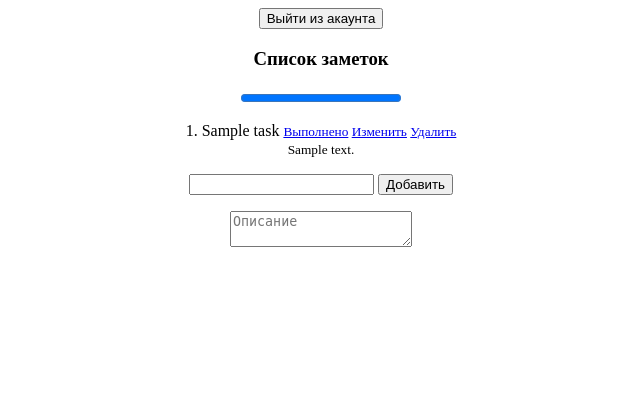
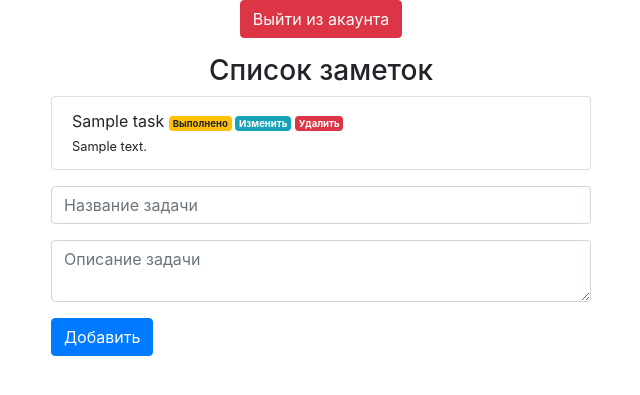
Before and after one commit to NRF24l01/zametki_site, a Flask app: template templates/tasks.html in a window 1280 px wide. Shown: the top 395 px of the page, without its empty margins (319-959 px from the left). Run offline with Flask 3, Linux system fonts and the light colour scheme; the template is opened without the code that fills it: most values are stand-ins (such as "Sample title", 1, 10 or a date in 2020); some libraries are stand-ins or nearby versions.

Commit message:
Beter UX

```diff
--- a/main.py
+++ b/main.py
@@ -125,4 +125,4 @@ def login_get():
         return render_template('login.html', fleksim='',name="Ваше имя пользователя", passw='Ваш пароль')
 
 
-app.run(debug=True, port='8000', host='0.0.0.0')
+app.run(debug=True, port='80', host='0.0.0.0')
--- a/templates/tasks.html
+++ b/templates/tasks.html
@@ -3,6 +3,9 @@
 <head>
     <meta charset="UTF-8">
     <title>Заметки</title>
+
+    <!-- Подключение Bootstrap -->
+    <link rel="stylesheet" href="https://maxcdn.bootstrapcdn.com/bootstrap/4.5.2/css/bootstrap.min.css">
 
     <style>
         .center {
@@ -12,43 +15,57 @@
         }
     </style>
     <form action="/logout" target="_blank" class="center">
-        <button>Выйти из акаунта</button>
+        <button class="btn btn-danger">Выйти из акаунта</button>
     </form>
 </head>
 <body>
 
-<h3 style="text-align: center;">Список заметок</h3>
+<div class="container">
+    <h3 class="text-center mt-3">Список заметок</h3>
 
-<p class="center">
-    <progress value="{{ done_count}}" max="{{ count }}">60%</progress>
-</p>
-
-<ol class="center">
+    <div class="row justify-content-center">
+        <div class="col-md-6">
+            <ul class="list-group mb-3">
                 {% for task in tasks %}
                 {% if task['del'] %}
                 {% else %}
                 {% if task['is_done'] %}
-                <li><strike>{{ task['name'] }}</strike> <small><a href="/tasks/{{ loop.index0 }}/undone">Не выполнено</a> <a
-                        href="/tasks/{{ loop.index0 }}/edit">Изменить</a> <a
-                        href="/tasks/{{ loop.index0 }}/delete">Удалить</a></small><br>
+                <li class="list-group-item"><strike>{{ task['name'] }}</strike> <small><a
+                        href="/tasks/{{ loop.index0 }}/undone" class="badge badge-success">Не выполнено</a> <a
+                        href="/tasks/{{ loop.index0 }}/edit" class="badge badge-info">Изменить</a> <a
+                        href="/tasks/{{ loop.index0 }}/delete" class="badge badge-danger">Удалить</a></small><br>
                     <small>{{ task['description'] }}</small>
                 </li>
                 {% else %}
-                <li>{{ task['name'] }} <small><a href="/tasks/{{ loop.index0 }}/done">Выполнено</a> <a
-                        href="/tasks/{{ loop.index0 }}/edit">Изменить</a> <a
-                        href="/tasks/{{ loop.index0 }}/delete">Удалить</a></small><br>
+                <li class="list-group-item">{{ task['name'] }}
+                    <small>
+                        <a href="/tasks/{{ loop.index0 }}/done" class="badge badge-warning">Выполнено</a>
+                        <a href="/tasks/{{ loop.index0 }}/edit" class="badge badge-info">Изменить</a>
+                        <a href="/tasks/{{ loop.index0 }}/delete" class="badge badge-danger">Удалить</a>
+                    </small><br>
                     <small>{{ task['description'] }}</small></li>
                 {% endif %}
                 {% endif %}
                 {% endfor %}
-</ol>
+            </ul>
 
             <form action="/tasks/add" method="post">
-    <p class="center"><input name="task_name" type="text"/>
-        <button>Добавить</button>
-    </p>
-    <p class="center"><textarea name="task_description" placeholder="Описание"></textarea></p>
+                <div class="form-group">
+                    <input name="task_name" type="text" class="form-control" placeholder="Название задачи"/>
+                </div>
+                <div class="form-group">
+                    <textarea name="task_description" class="form-control" placeholder="Описание задачи"></textarea>
+                </div>
+                <button class="btn btn-primary">Добавить</button>
             </form>
+        </div>
+    </div>
+</div>
+
+<!-- Подключение JavaScript-библиотек Bootstrap -->
+<script src="https://code.jquery.com/jquery-3.5.1.slim.min.js"></script>
+<script src="https://cdn.jsdelivr.net/npm/popper.js@1.16.0/dist/umd/popper.min.js"></script>
+<script src="https://maxcdn.bootstrapcdn.com/bootstrap/4.5.2/js/bootstrap.min.js"></script>
 
 </body>
 </html>
```
Also changed, not shown: templates/edit.html (+52 -4 lines), templates/login.html (+12 -16 lines). Lines whose indentation alone changed are shown as unchanged.
